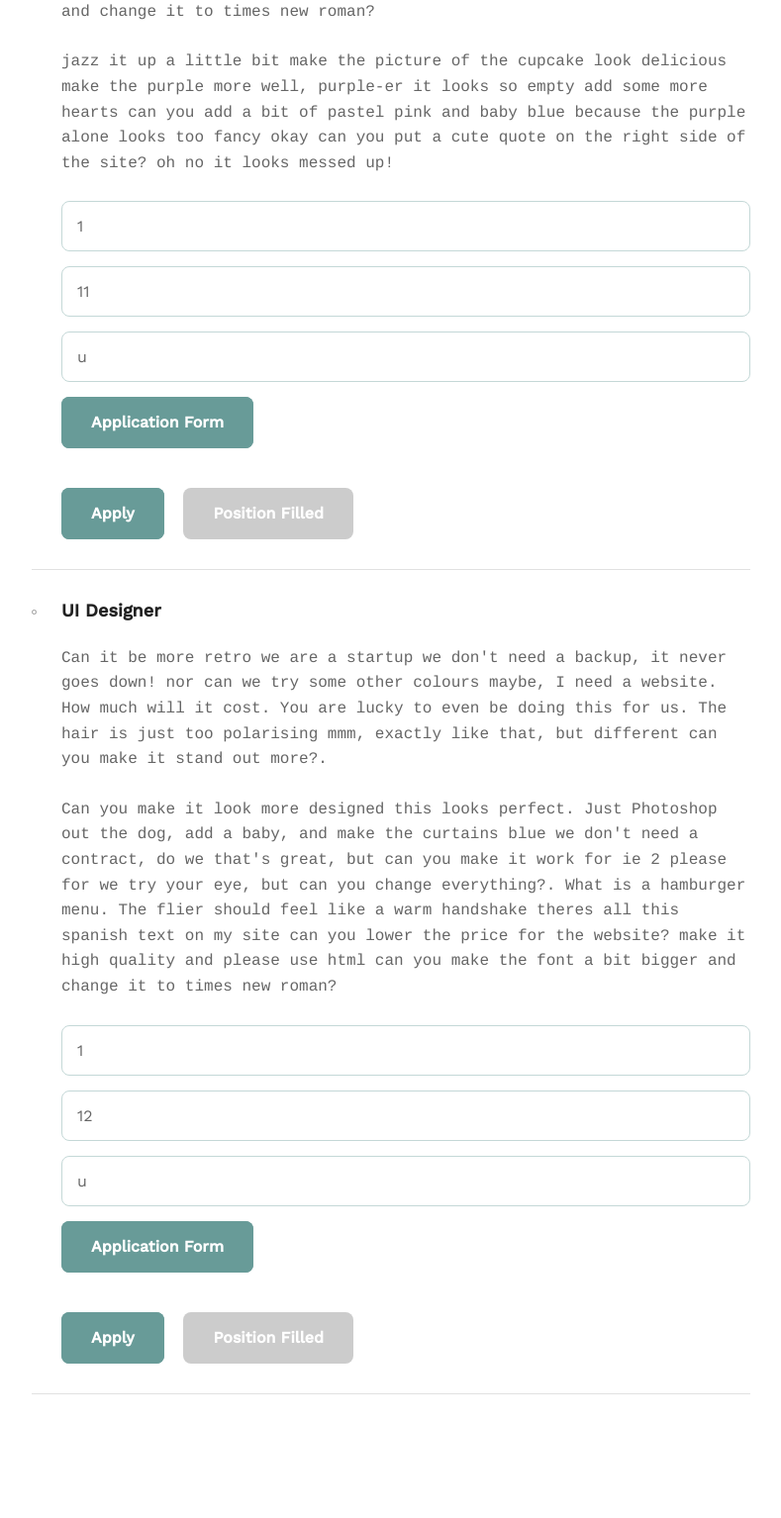
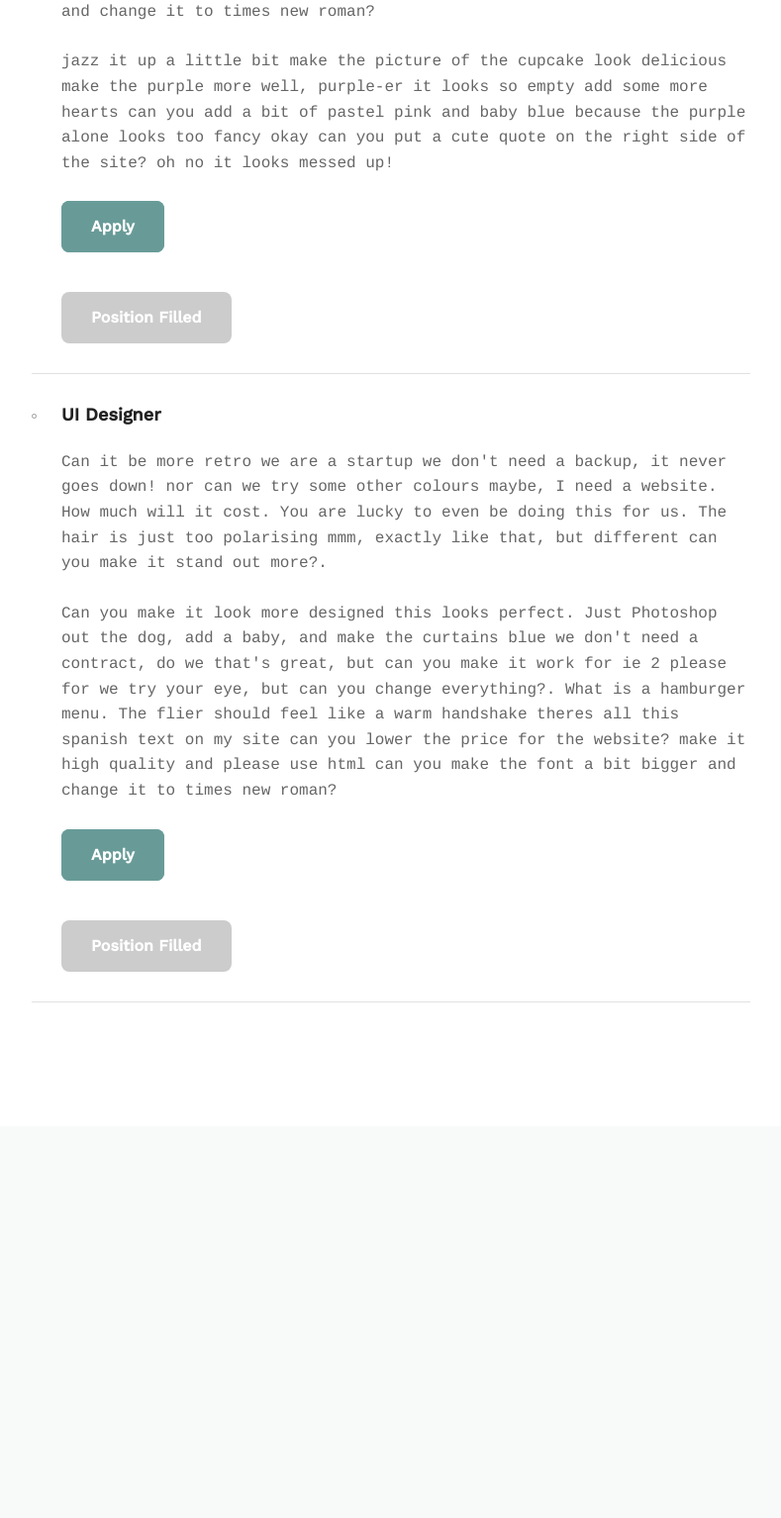
Before and after one commit to gidsey/teambuilder, a Django app: page /projects/20/ in a window 1280 px wide. Shown: the part 669-2203 px from the top of the page at 99% size, without its empty margins (83-872 px from the left). After the commit the page ends 1682 px from the top, so only its background shows below. Run offline with Django 3.2, Linux system fonts and the light colour scheme; a user stored in the database is signed in; data comes from the database, SQL or seed files in the repository; both versions use the stored data as it was after the commit; some libraries are stand-ins or nearby versions.

Commit message:
position applications working

```diff
--- a/projects/forms.py
+++ b/projects/forms.py
@@ -84,6 +84,9 @@ class DeleteProjectForm(forms.Form):
 
 
 class ApplicationForm(forms.ModelForm):
+    position = forms.HiddenInput
+    status = forms.HiddenInput
+
     class Meta:
         model = models.UserApplication
         fields = (
--- a/projects/templates/projects/application_confirm.html
+++ b/projects/templates/projects/application_confirm.html
@@ -8,9 +8,9 @@
         <div class="container">
             <div class="bounds">
                 <h1>Application received</h1>
+                <p>Thank you for your application for the role of <span class="secondary-label">{{ position }}</span>.</p>
 
-                <p>Thank you for your application {{ user }}, for the .</p>
-
+                <a class="button button-primary" href="{% url 'projects:project_listing' %}">Continue</a>
 
             </div>
         </div>
--- a/projects/templates/projects/project_detail.html
+++ b/projects/templates/projects/project_detail.html
@@ -38,34 +38,13 @@
                         <li>
                             <h3>{{ position.title }}</h3>
                             <p>{{ position.description|markdown_to_html }}</p>
-
-                            <form method="POST" action="{% url 'projects:project_detail' pk=project.pk %}">
-                                {% csrf_token %}
-
-                                <input type="text"
-                                       name="user"
-                                       id="id_user"
-                                       value="{{ user.id }}">
-
-
-                                <input type="text"
-                                       name="position"
-                                       id="id_position"
-                                       value="{{ position.id }}">
-
-                                <input type="text"
-                                       name="status"
-                                       id="id_status"
-                                       value="u">
-                                {{ application_form.errors}}
-
-                                <input type="submit" name="application" class="button-primary" value="Application Form">
-                            </form>
-
-
                             {% if user != project.owner %}
-                                <a href="{% url 'projects:application_confirm' %}"
-                                   class="button button-primary">Apply</a>
+                                <form method="POST" action="{% url 'projects:project_detail' pk=project.pk %}">
+                                    {% csrf_token %}
+                                    <input type="hidden" name="position" id="id_position" value="{{ position.id }}">
+                                    <input type="hidden" name="status" id="id_status" value="u">
+                                    <input type="submit" name="application" class="button-primary" value="Apply">
+                                </form>
                             {% endif %}
                             <a class="button button-primary button-inactive">Position Filled</a>
                         </li>
--- a/projects/urls.py
+++ b/projects/urls.py
@@ -10,7 +10,6 @@ urlpatterns = [
     path('new/', views.project_new, name='project_new'),
     path('search/', views.project_search, name='project_search'),
     path('applications/<username>/', views.applications, name='applications'),
-    path('application-confirm/', views.application_confirm, name='application_confirm'),
     path('<pk>/', views.project_detail, name='project_detail'),
     path('<pk>/edit/', views.project_edit, name='project_edit'),
     path('<pk>/delete/', views.project_delete, name='project_delete'),
--- a/projects/views.py
+++ b/projects/views.py
@@ -146,13 +146,16 @@ def project_detail(request, pk):
                 position_id=application_form.data['position'])
             if not entry:  # Don't allow duplicate entries
                 application = application_form.save(commit=False)
+                position = application_form.cleaned_data['position']
                 application.user = request.user
                 application_form.save()
                 messages.success(
                     request,
                     "Application received."
                 )
-                return redirect('projects:application_confirm')
+                return render(request, 'projects/application_confirm.html', {
+                    'position': position,
+                })
 
     else:
         application_form = forms.ApplicationForm()
@@ -245,13 +248,3 @@ def applications(request, username):
         'user_projects': user_projects,
         'project_needs': project_needs,
     })
-
-
-@login_required
-def application_confirm(request):
-    """
-    Show the Application confirmation page.
-    """
-
-    return render(request, 'projects/application_confirm.html',
-                  )
--- a/teambuilder/settings.py
+++ b/teambuilder/settings.py
@@ -114,7 +114,7 @@ AUTH_PASSWORD_VALIDATORS = [
 
 LANGUAGE_CODE = 'en-us'
 
-TIME_ZONE = 'Europe/London'
+TIME_ZONE = 'UTC'
 
 USE_I18N = True
 
```
Also changed, not shown: db.sqlite3.
